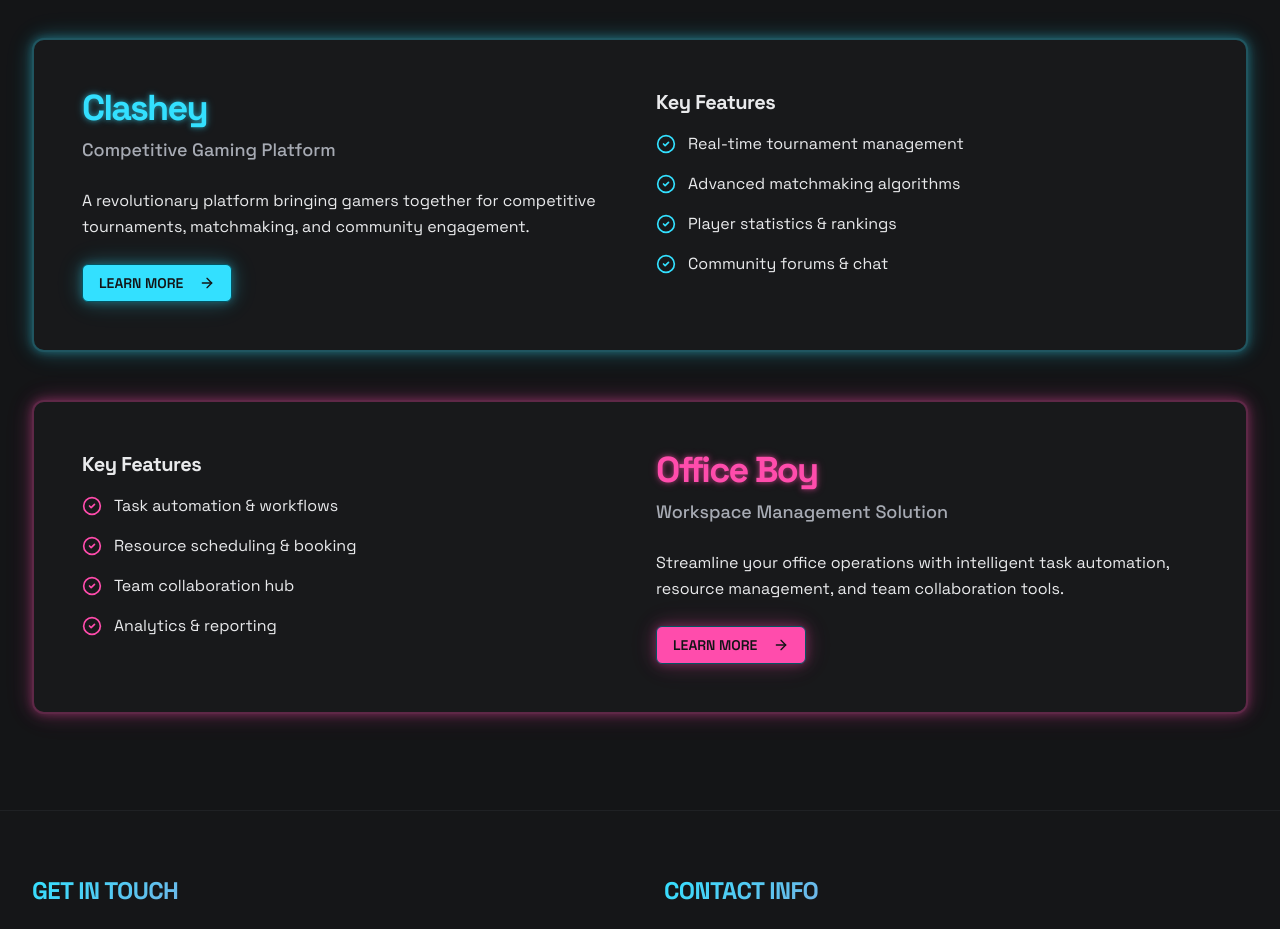
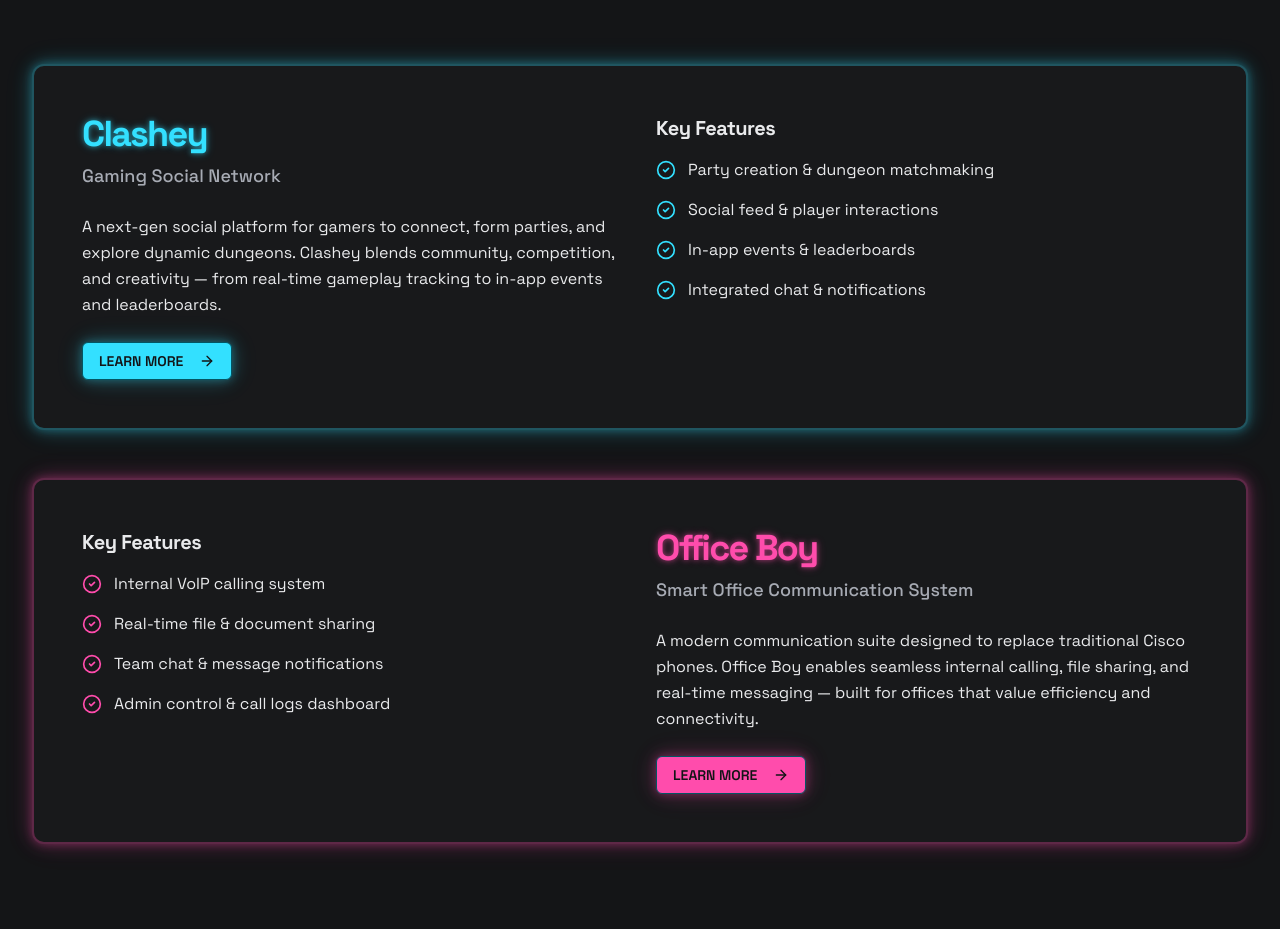
Before and after one commit to NomanAli019/hex-tech, a Next.js app: page / in a window 1280 px wide. Shown: the part 1660-2589 px from the top of the page. Built offline with nearby package versions, Linux system fonts and the light colour scheme.

Commit message:
updatingno1

```diff
--- a/app/components/ProductsSection.tsx
+++ b/app/components/ProductsSection.tsx
@@ -7,29 +7,32 @@ import { ArrowRight, CheckCircle2 } from "lucide-react";
 const products = [
   {
     name: "Clashey",
-    tagline: "Competitive Gaming Platform",
-    description: "A revolutionary platform bringing gamers together for competitive tournaments, matchmaking, and community engagement.",
+    tagline: "Gaming Social Network",
+    description:
+      "A next-gen social platform for gamers to connect, form parties, and explore dynamic dungeons. Clashey blends community, competition, and creativity — from real-time gameplay tracking to in-app events and leaderboards.",
     features: [
-      "Real-time tournament management",
-      "Advanced matchmaking algorithms",
-      "Player statistics & rankings",
-      "Community forums & chat",
+      "Party creation & dungeon matchmaking",
+      "Social feed & player interactions",
+      "In-app events & leaderboards",
+      "Integrated chat & notifications",
     ],
     accent: "cyan",
   },
   {
     name: "Office Boy",
-    tagline: "Workspace Management Solution",
-    description: "Streamline your office operations with intelligent task automation, resource management, and team collaboration tools.",
+    tagline: "Smart Office Communication System",
+    description:
+      "A modern communication suite designed to replace traditional Cisco phones. Office Boy enables seamless internal calling, file sharing, and real-time messaging — built for offices that value efficiency and connectivity.",
     features: [
-      "Task automation & workflows",
-      "Resource scheduling & booking",
-      "Team collaboration hub",
-      "Analytics & reporting",
+      "Internal VoIP calling system",
+      "Real-time file & document sharing",
+      "Team chat & message notifications",
+      "Admin control & call logs dashboard",
     ],
     accent: "magenta",
   },
 ];
+
 
 export default function ProductsSection() {
   return (
--- a/app/components/ServicesSection.tsx
+++ b/app/components/ServicesSection.tsx
@@ -12,7 +12,7 @@ const services = [
   {
     icon: Code,
     title: "Web Development",
-    description: "Full-stack development solutions using modern technologies. We adapt to any stack or leverage our expertise in React, Node.js, and cloud platforms.",
+    description: "Full-stack development solutions using modern technologies. We adapt to any stack or leverage our expertise in Next.js , Flask , Django , Fastapi , React, Node.js, and cloud platforms.",
   },
   {
     icon: Rocket,
--- a/app/projects/page.tsx
+++ b/app/projects/page.tsx
@@ -8,39 +8,45 @@ import { Card } from "@/components/ui/card";
 const projects = [
   {
   id: 1,
-    title: "Project Alpha",
+  title: "Variostrong",
   category: "3D Design",
-    description: "Innovative 3D product visualization platform",
+  description:
+    "A smart gym machine concept brought to life with 3D design — featuring an AI workout assistant, hydraulic resistance system, and a virtual training environment for full-body exercises.",
 },
  {
   id: 2,
-    title: "Project Beta",
+  title: "MarineOptim",
   category: "Web Development",
-    description: "Enterprise-grade web application",
+  description:
+    "A cutting-edge digital platform for optimizing marine operations and vessel performance — delivering real-time analytics, fuel-efficiency insights, and intelligent scheduling across global fleets.",
 },
 {
   id: 3,
-    title: "Project Gamma",
+  title: "Projectivity.ai",
   category: "SaaS",
-    description: "Cloud-based collaboration tool",
+  description:
+    "AI-powered task management platform that analyzes job descriptions to auto-generate projects, assign tasks to available employees, and streamline collaboration with real-time progress tracking and team updates.",
 },
   {
   id: 4,
-    title: "Project Delta",
+  title: "Glucowatch 3D",
   category: "3D Design",
-    description: "AR-powered product showcase",
+  description:
+    "A 3D concept and AR showcase of a smart glucose monitoring wristband designed for diabetic patients, featuring a Blender-rendered promotional video demonstrating its real-time health tracking capabilities.",
 },
   {
   id: 5,
-    title: "Project Epsilon",
-    category: "Web Development",
-    description: "Real-time analytics dashboard",
+  title: "Shiftally",
+  category: "SaaS / Web Development",
+  description:
+    "A SaaS-based shift management and job portal platform where contractors post available shifts and workers claim them in real time, with a dual-sided payment system for both job providers and seekers.",
 },
  {
   id: 6,
-    title: "Project Zeta",
-    category: "SaaS",
-    description: "AI-driven automation platform",
+  title: "Project 8 VIP",
+  category: "SaaS / Automation",
+  description:
+    "An AI-driven Telegram bot that interacts with users, manages free and VIP signal groups, and automates PayPal-based subscription payments through seamless integration with the Telegram Bot API.",
 },
 ];
 
```
Lines whose indentation alone changed are shown as unchanged.
